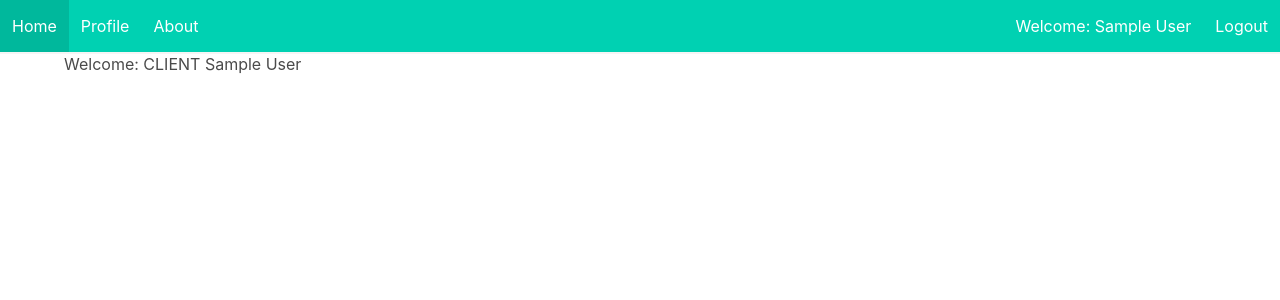
After one commit to javenegas1/hotplate, a Django app: page /accounts/profile/ in a window 1280 px wide. The commit adds this page. Shown: the top 300 px of the page. Run offline with Django 4.2, Linux system fonts and the light colour scheme; the visitor is signed in with stand-in values (Sample User, id 1).

Commit message:
profile page, navigation

```diff
--- a/main_app/templates/home.html
+++ b/main_app/templates/home.html
@@ -1,4 +1,9 @@
 <!DOCTYPE html>
 <html>
+    {% extends 'nav.html' %}
+<body>
+    {% block content %}
     <h1>Home Page</h1>
+    {% endblock %}
+</body>
 </html>
--- /dev/null
+++ b/main_app/templates/nav.html
@@ -0,0 +1,52 @@
+<!DOCTYPE html>
+{% load static %}
+<html lang="en">
+    <link rel="stylesheet" href="{% static 'styles/main.css' %}" />
+    <script src="{% static 'scripts/main.js' %}" defer></script>
+    <head>
+        <meta charset="UTF-8" />
+        <meta http-equiv="X-UA-Compatible" content="IE=edge" />
+        <meta name="viewport" content="width=device-width, initial-scale=1.0" />
+        <link rel="stylesheet" href="https://cdn.jsdelivr.net/npm/bulma@0.9.2/css/bulma.min.css">
+        <link rel="stylesheet" href="https://cdnjs.cloudflare.com/ajax/libs/font-awesome/5.15.4/css/all.min.css">
+        <script src="https://code.jquery.com/jquery-3.6.0.min.js" integrity="sha256-/xUj+3OJU5yExlq6GSYGSHk7tPXikynS7ogEvDej/m4=" crossorigin="anonymous"></script>
+        <title>Cars - {% block title %}{% endblock %}</title>
+    </head>
+    <body >
+        <nav class="navbar is-primary has-shadow" role="navigation" aria-label="main navigation">
+            <div class="navbar-brand">
+                <a class="navbar-item" href="/">Home</a>
+                <a role="button" class="navbar-burger" aria-label="menu" aria-expanded="false">
+                    <span aria-hidden="true"></span>
+                    <span aria-hidden="true"></span>
+                    <span aria-hidden="true"></span>
+                </a>
+            </div>
+            <div class="navbar-start">
+                <a class="navbar-item" href="/accounts/profile">Profile</a>
+            </div>
+            <div class="navbar-start">
+                <a class="navbar-item" href="/about">About</a>
+            </div>
+
+            {% if user.is_authenticated %}
+                <div class="navbar-menu navbar-end">
+                    <span class="navbar-item">Welcome: {{user.first_name}} {{user.last_name}}</span>
+                    <a class="navbar-item" href="{% url 'logout' %}">Logout</a>
+                </div>
+            {% else %}
+                <div class="navbar-menu navbar-end">
+                    <a class="navbar-item" href="{% url 'login' %}">Log In</a>
+                    <a class="navbar-item" href="{% url 'signup' %}">Sign Up</a>
+                </div>
+            {% endif %}
+        </nav>
+        <div class="container">
+
+            {% block content %}{% endblock %}
+
+        </div>
+      </div>
+    </div>
+  </body>
+</html>
--- /dev/null
+++ b/main_app/templates/profile.html
@@ -0,0 +1,10 @@
+<!DOCTYPE html>
+<html>
+    {% extends 'nav.html' %}
+
+    <body>
+        {% block content %}
+        <h1>Welcome: {{user.role}} {{user.first_name}} {{user.last_name}}</h1>
+        {% endblock %}
+    </body>
+</html>
--- a/main_app/urls.py
+++ b/main_app/urls.py
@@ -5,4 +5,6 @@ urlpatterns = [
     path('', views.Home.as_view(), name="home"),
     path('accounts/chef/', views.RegisterChef.as_view(), name="register_chef"),
     path('accounts/client/', views.RegisterClient.as_view(), name="register_client"),
+    path('accounts/profile/', views.Profile.as_view(), name="profile"),
+
 ]
--- a/main_app/views.py
+++ b/main_app/views.py
@@ -1,5 +1,8 @@
 from django.shortcuts import render, redirect
 from django.contrib.auth import login
+from django.contrib.auth.decorators import login_required
+from django.utils.decorators import method_decorator
+
 from django.views import View
 
 from django.views.generic.base import TemplateView
@@ -40,3 +43,7 @@ class RegisterClient(View):
         else:
             context = {"form": form}
             return render(request, "registration/register_client.html", context)
+
+@method_decorator(login_required, name='dispatch')
+class Profile(TemplateView):
+    template_name = 'profile.html'
```
